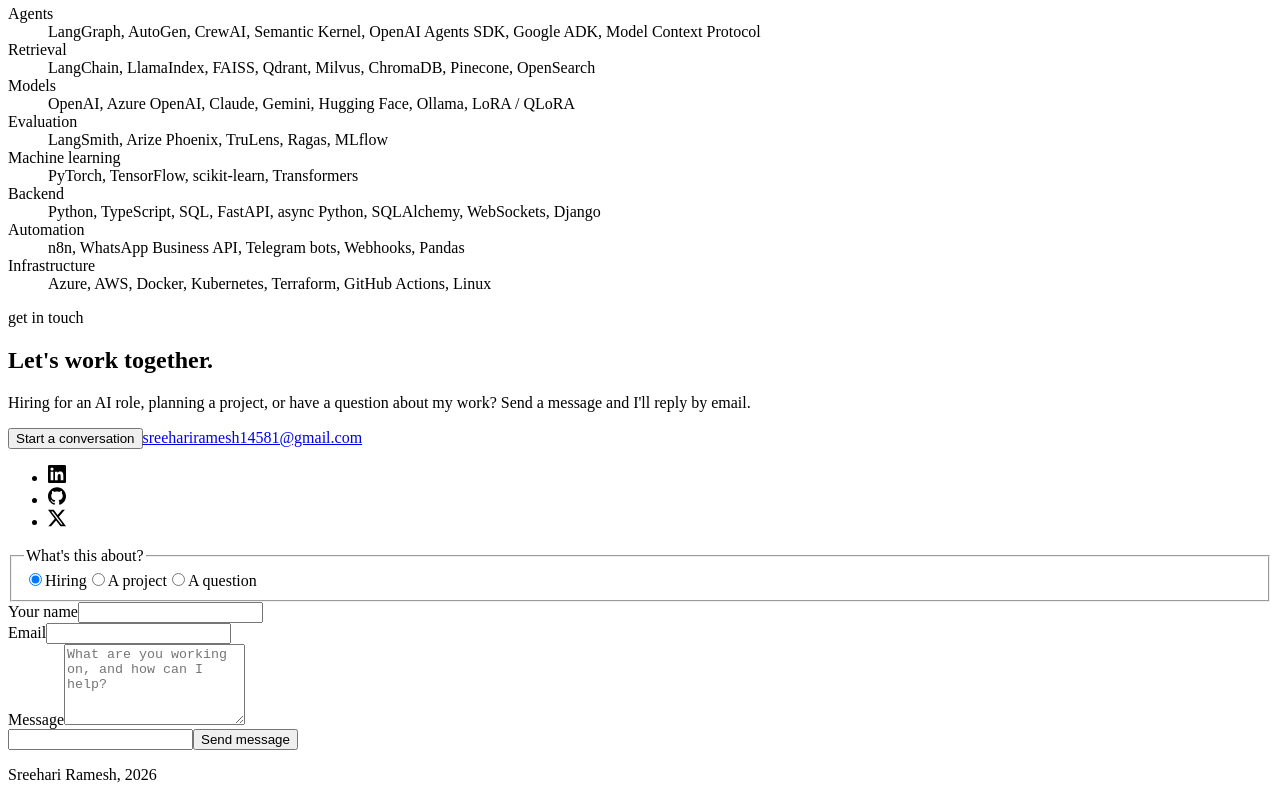
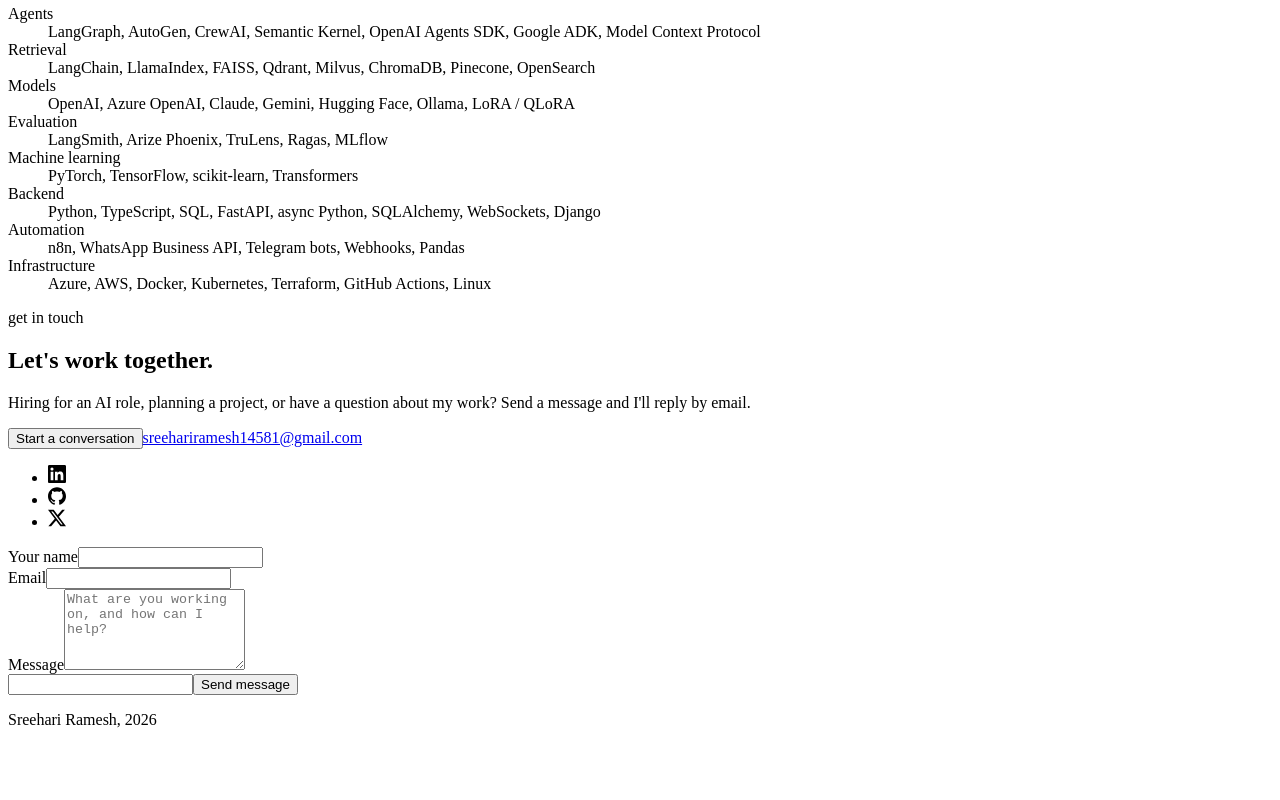
Before and after one commit to Sreehari-Ramesh/portfolio, a React (Vite) app: page / in a window 1280 px wide. Shown: the part 3538-4338 px from the top of the page. After the commit the page ends 4283 px from the top, so only its background shows below. Built offline with nearby package versions, Linux system fonts and the light colour scheme; the HTML template or start-up script is replaced by a standard one.

Commit message:
Remove the topic picker from the contact form
Co-Authored-By: Claude Opus 5.5 <noreply@anthropic.com>

```diff
--- a/src/components/ContactForm.tsx
+++ b/src/components/ContactForm.tsx
@@ -1,21 +1,15 @@
-import { useEffect, useRef, useState } from 'react'
+import { useEffect, useRef } from 'react'
 import { useForm, ValidationError } from '@formspree/react'
 
-type Fields = { topic: string; name: string; email: string; message: string }
-
-// what people can write about; the choice is sent and used in the subject line
-const TOPICS = ['Hiring', 'A project', 'A question']
+type Fields = { name: string; email: string; message: string }
 
 // Sends messages through Formspree, which forwards them to Sreehari's inbox.
-// People first pick what they're writing about, which lands in the email's
-// subject line. The browser checks required fields first; Formspree's own
-// field errors (for example a rejected email address) appear under the
-// matching field.
+// The browser checks required fields first; Formspree's own field errors
+// (for example a rejected email address) appear under the matching field.
 
 export default function ContactForm({ formId }: { formId: string }) {
-  const [topic, setTopic] = useState(TOPICS[0])
   const [state, handleSubmit, reset] = useForm<Fields>(formId, {
-    data: { _subject: `Portfolio: ${topic}` },
+    data: { _subject: 'New message from your portfolio' },
   })
   const done = useRef<HTMLHeadingElement>(null)
 
@@ -40,24 +34,6 @@ export default function ContactForm({ formId }: { formId: string }) {
 
   return (
     <form className="contact-form" onSubmit={handleSubmit}>
-      <fieldset className="topics">
-        <legend>What's this about?</legend>
-        <div className="topic-chips">
-          {TOPICS.map((t) => (
-            <label key={t} className="topic">
-              <input
-                type="radio"
-                name="topic"
-                value={t}
-                checked={topic === t}
-                onChange={() => setTopic(t)}
-              />
-              <span>{t}</span>
-            </label>
-          ))}
-        </div>
-      </fieldset>
-
       <div className="form-field">
         <label htmlFor="cf-name">Your name</label>
         <input id="cf-name" name="name" type="text" autoComplete="name" required maxLength={120} />
--- a/src/components/Cursor.tsx
+++ b/src/components/Cursor.tsx
@@ -5,7 +5,7 @@ import { useEffect, useRef } from 'react'
 // wraps that element; a click sends out a quick pulse. Touch screens and
 // text fields keep their native cursor, and reduced motion drops the glide.
 
-const TARGETS = 'a, button, [role="button"], .project-row, .topic'
+const TARGETS = 'a, button, [role="button"], .project-row'
 
 export default function Cursor() {
   const dot = useRef<HTMLDivElement>(null)
--- a/src/styles.css
+++ b/src/styles.css
@@ -945,58 +945,6 @@ h2 {
   fill: currentColor;
 }
 
-/* topic picker: radio buttons drawn as chips */
-.topics {
-  border: 0;
-  padding: 0;
-  margin: 0;
-}
-.topics legend {
-  padding: 0;
-  margin-bottom: 0.5rem;
-  font-size: 0.8125rem;
-  font-weight: 500;
-  color: var(--ink-2);
-}
-.topic-chips {
-  display: flex;
-  flex-wrap: wrap;
-  gap: 0.5rem;
-}
-.topic {
-  position: relative;
-  cursor: pointer;
-}
-.topic input {
-  position: absolute;
-  opacity: 0;
-  width: 1px;
-  height: 1px;
-}
-.topic span {
-  display: inline-block;
-  padding: 0.4rem 0.9rem;
-  border: 1px solid var(--line-strong);
-  border-radius: 999px;
-  font-size: 0.8125rem;
-  color: var(--ink-2);
-  transition: background 0.15s, border-color 0.15s, color 0.15s;
-}
-.topic:hover span {
-  border-color: rgba(255, 255, 255, 0.28);
-  color: var(--ink);
-}
-.topic input:checked + span {
-  background: var(--accent);
-  border-color: var(--accent);
-  color: var(--ground);
-  font-weight: 600;
-}
-.topic input:focus-visible + span {
-  outline: 2px solid var(--accent);
-  outline-offset: 2px;
-}
-
 .contact-form {
   display: grid;
   gap: 1.1rem;
```
